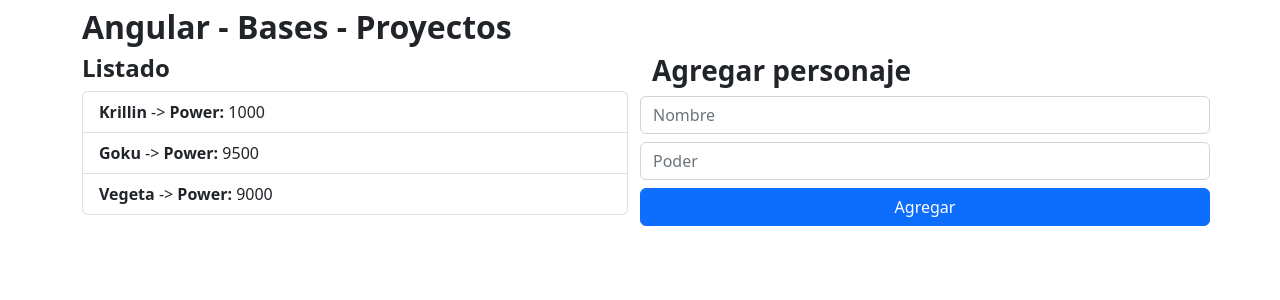
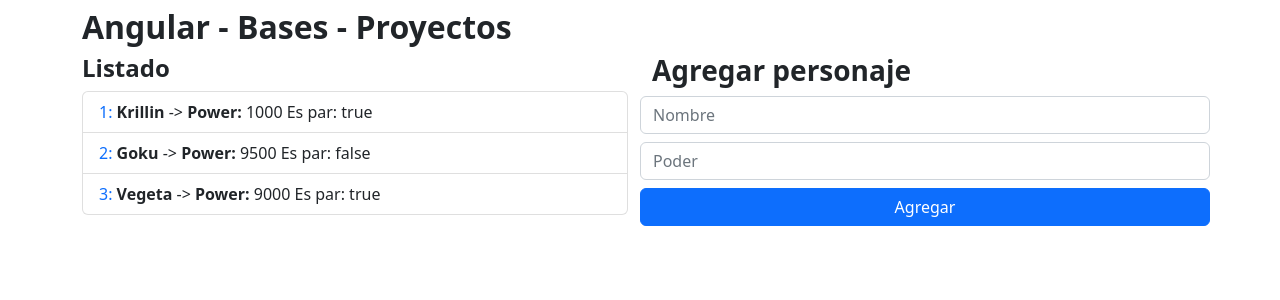
Before and after one commit to alexDev2808/angular-bases, an Angular app: page / in a window 1280 px wide. Shown: the top 300 px of the page. Built offline with nearby package versions, Linux system fonts and the light colour scheme.

Commit message:
*ngFor con mas funcionalidades

```diff
--- a/src/app/dbz/components/list/list.component.html
+++ b/src/app/dbz/components/list/list.component.html
@@ -1,4 +1,15 @@
 <h4 class="fw-semibold">Listado</h4>
 <ul class="list-group">
-    <li *ngFor="let character of characterList" class="list-group-item"><strong>{{ character.name }}</strong> -> <b>Power: </b> {{ character.power }} </li>
+    <li *ngFor="let character of characterList;
+        let i = index;
+        let isFirst = first
+        let isLast = last
+        let isEven = even"
+        class="list-group-item"
+    >
+        <span class="text-primary">{{ i + 1 }}:
+        </span><strong>{{ character.name }}</strong> ->
+        <b>Power: </b> {{ character.power }}
+        <span>Es par: {{ isEven }}</span>
+    </li>
 </ul>
```
